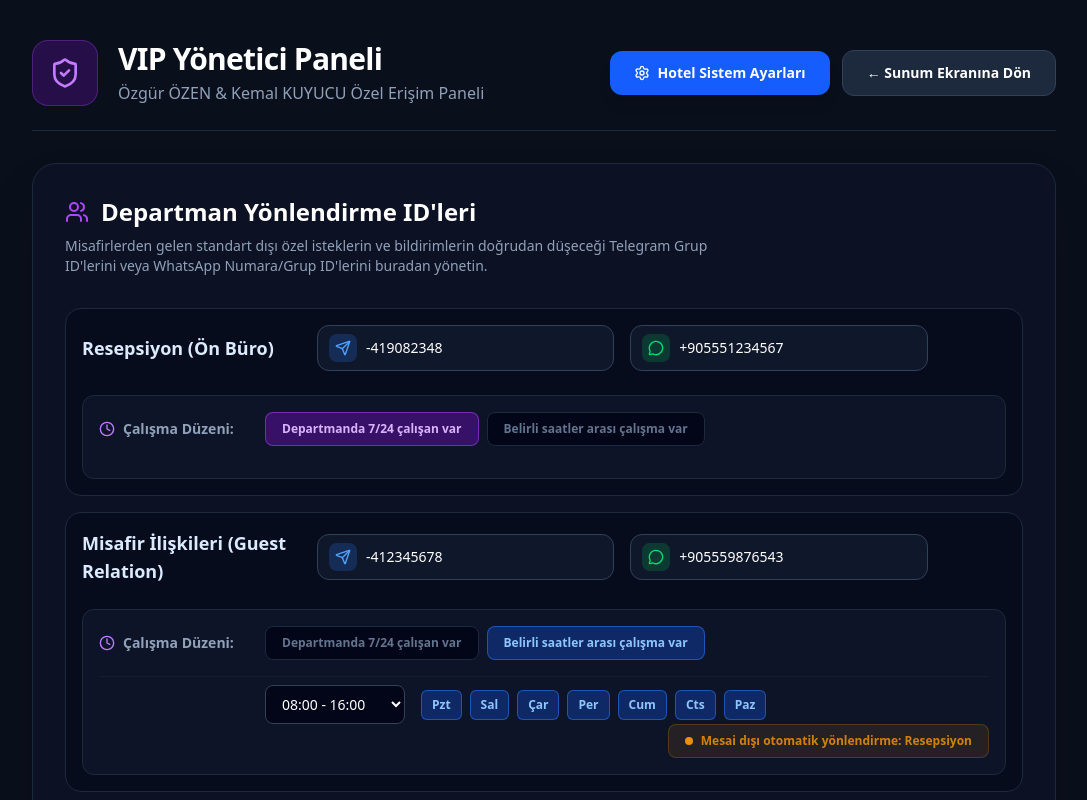
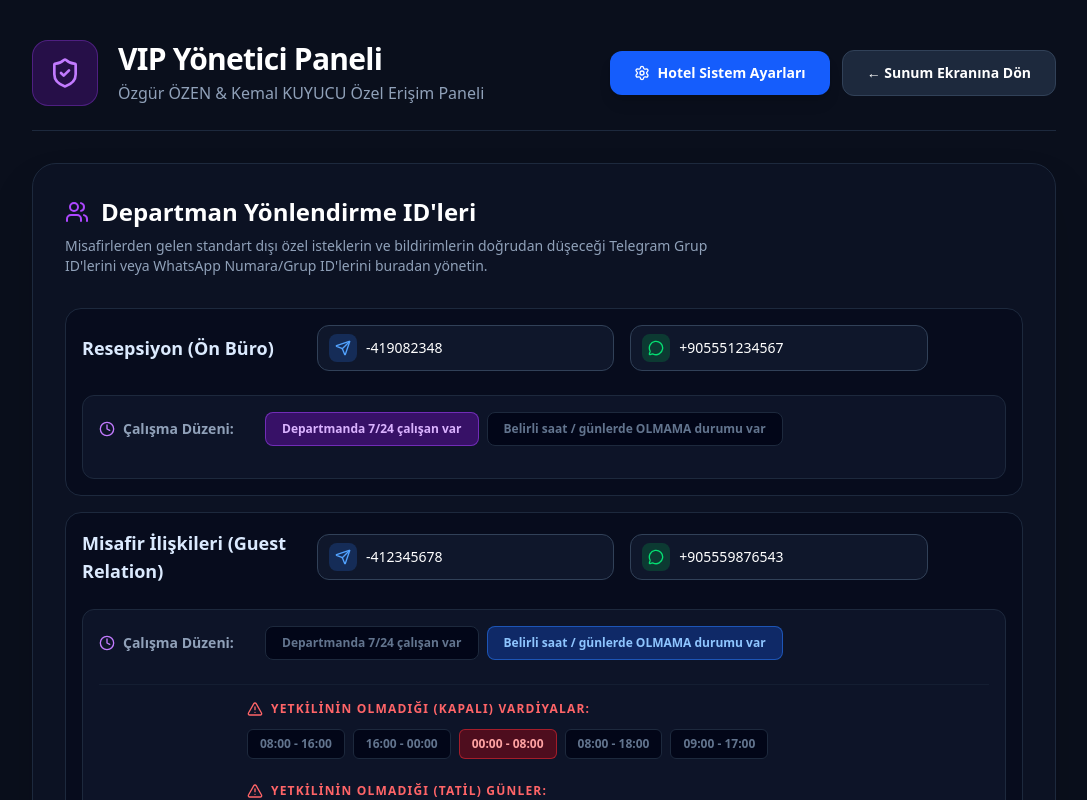
Before and after one commit to qltydigital-hub/HotelGenDigital, a Next.js app in the folder hotel-admin-dashboard/: page /admin-panel in a window 1280 px wide. Shown: the top 800 px of the page, without its empty margins (96-1183 px from the left). Built offline with nearby package versions, Linux system fonts and the light colour scheme.

Commit message:
feat: updated offline hours/days to be multi-selectable buttons

```diff
--- a/hotel-admin-dashboard/src/app/admin-panel/page.tsx
+++ b/hotel-admin-dashboard/src/app/admin-panel/page.tsx
@@ -1,6 +1,6 @@
 "use client";
 import React, { useState } from 'react';
-import { ShieldCheck, MessageCircle, Send, Plus, Trash2, Users, Save, CheckCircle2, Settings, Clock } from 'lucide-react';
+import { ShieldCheck, MessageCircle, Send, Plus, Trash2, Users, Save, CheckCircle2, Settings, Clock, AlertTriangle } from 'lucide-react';
 import Link from 'next/link';
 
 export const ALL_DAYS = ['Pzt', 'Sal', 'Çar', 'Per', 'Cum', 'Cts', 'Paz'];
@@ -11,8 +11,8 @@ type Department = {
   name: string;
   telegramId: string;
   whatsappId: string;
-  shift: string;
-  workingDays: string[];
+  offlineShifts: string[];
+  offlineDays: string[];
   is24_7: boolean;
 };
 
@@ -21,11 +21,11 @@ export default function AdminPanel() {
   const [newDept, setNewDept] = useState('');
 
   const [departments, setDepartments] = useState<Department[]>([
-    { id: 1, name: 'Resepsiyon (Ön Büro)', telegramId: '-419082348', whatsappId: '+905551234567', shift: '08:00 - 16:00', workingDays: [...ALL_DAYS], is24_7: true },
-    { id: 2, name: 'Misafir İlişkileri (Guest Relation)', telegramId: '-412345678', whatsappId: '+905559876543', shift: '08:00 - 16:00', workingDays: [...ALL_DAYS], is24_7: false },
-    { id: 3, name: 'Kat Hizmetleri (Housekeeping)', telegramId: '', whatsappId: '', shift: '08:00 - 16:00', workingDays: [...ALL_DAYS], is24_7: false },
-    { id: 4, name: 'Yiyecek & İçecek (F&B)', telegramId: '', whatsappId: '', shift: '16:00 - 00:00', workingDays: [...ALL_DAYS], is24_7: false },
-    { id: 5, name: 'Teknik Servis', telegramId: '', whatsappId: '', shift: '08:00 - 18:00', workingDays: [...ALL_DAYS], is24_7: false },
+    { id: 1, name: 'Resepsiyon (Ön Büro)', telegramId: '-419082348', whatsappId: '+905551234567', offlineShifts: [], offlineDays: [], is24_7: true },
+    { id: 2, name: 'Misafir İlişkileri (Guest Relation)', telegramId: '-412345678', whatsappId: '+905559876543', offlineShifts: ['00:00 - 08:00'], offlineDays: [], is24_7: false },
+    { id: 3, name: 'Kat Hizmetleri (Housekeeping)', telegramId: '', whatsappId: '', offlineShifts: ['16:00 - 00:00', '00:00 - 08:00'], offlineDays: [], is24_7: false },
+    { id: 4, name: 'Yiyecek & İçecek (F&B)', telegramId: '', whatsappId: '', offlineShifts: ['00:00 - 08:00'], offlineDays: [], is24_7: false },
+    { id: 5, name: 'Teknik Servis', telegramId: '', whatsappId: '', offlineShifts: ['16:00 - 00:00', '00:00 - 08:00'], offlineDays: ['Paz'], is24_7: false },
   ]);
 
   const handleSave = () => {
@@ -37,13 +37,25 @@ export default function AdminPanel() {
     setDepartments(departments.map(d => d.id === id ? { ...d, [field]: value } : d));
   };
 
-  const toggleDay = (deptId: number, day: string) => {
+  const toggleOfflineShift = (deptId: number, shift: string) => {
     setDepartments(departments.map(d => {
       if (d.id === deptId) {
-        const days = d.workingDays.includes(day)
-          ? d.workingDays.filter(dayName => dayName !== day)
-          : [...d.workingDays, day];
-        return { ...d, workingDays: days };
+        const shifts = d.offlineShifts.includes(shift)
+          ? d.offlineShifts.filter(s => s !== shift)
+          : [...d.offlineShifts, shift];
+        return { ...d, offlineShifts: shifts };
+      }
+      return d;
+    }));
+  };
+
+  const toggleOfflineDay = (deptId: number, day: string) => {
+    setDepartments(departments.map(d => {
+      if (d.id === deptId) {
+        const days = d.offlineDays.includes(day)
+          ? d.offlineDays.filter(dayName => dayName !== day)
+          : [...d.offlineDays, day];
+        return { ...d, offlineDays: days };
       }
       return d;
     }));
@@ -57,8 +69,8 @@ export default function AdminPanel() {
       name: newDept,
       telegramId: '',
       whatsappId: '',
-      shift: '08:00 - 16:00',
-      workingDays: [...ALL_DAYS],
+      offlineShifts: [],
+      offlineDays: [],
       is24_7: false
     }]);
     setNewDept('');
@@ -193,35 +205,56 @@ export default function AdminPanel() {
                             : 'bg-slate-950 text-slate-500 border-slate-800 hover:border-slate-600'
                          }`}
                        >
-                         Belirli saatler arası çalışma var
+                         Belirli saat / günlerde OLMAMA durumu var
                        </button>
                      </div>
                    </div>
 
                    {!dept.is24_7 && (
-                     <div className="flex flex-col sm:flex-row gap-4 items-start sm:items-center w-full pl-0 sm:pl-[166px] pt-2 border-t border-slate-800/50">
-                       {/* Vardiya Seçimi */}
-                       <select
-                          value={dept.shift}
-                          onChange={(e) => updateDept(dept.id, 'shift', e.target.value)}
-                          className="bg-slate-950 border border-slate-700 rounded-lg px-3 py-2 text-sm text-white focus:outline-none focus:border-purple-500 w-[140px] cursor-pointer"
+                     <div className="flex flex-col gap-6 w-full pl-0 sm:pl-[148px] pt-4 border-t border-slate-800/50 mt-2">
+
+                       {/* Hangi Saatler / Vardiyalar Kapalı */}
+                       <div className="flex flex-col gap-3">
+                         <div className="flex items-center gap-2 text-xs font-bold text-red-400 uppercase tracking-widest">
+                           <AlertTriangle className="w-4 h-4" />
+                           Yetkilinin OLMADIĞI (Kapalı) Vardiyalar:
+                         </div>
+                         <div className="flex flex-wrap gap-2">
+                           {SHIFTS.filter(s => s !== '7/24').map(shift => {
+                             const isActive = dept.offlineShifts.includes(shift);
+                             return (
+                               <button
+                                 key={shift}
+                                 onClick={() => toggleOfflineShift(dept.id, shift)}
+                                 className={`text-xs px-3 py-1.5 rounded-md font-bold transition-all border ${
+                                   isActive
+                                    ? 'bg-red-600/30 text-red-300 border-red-500/50'
+                                    : 'bg-slate-950 text-slate-500 border-slate-800 hover:border-slate-600'
+                                 }`}
                                >
-                         {SHIFTS.filter(s => s !== '7/24').map(shift => (
-                           <option key={shift} value={shift}>{shift}</option>
-                         ))}
-                       </select>
+                                 {shift}
+                               </button>
+                             )
+                           })}
+                         </div>
+                       </div>
 
-                       {/* Gün Seçimi */}
+                       {/* Hangi Günler Kapalı */}
+                       <div className="flex flex-col gap-3">
+                         <div className="flex items-center gap-2 text-xs font-bold text-red-400 uppercase tracking-widest">
+                           <AlertTriangle className="w-4 h-4" />
+                           Yetkilinin OLMADIĞI (Tatil) Günler:
+                         </div>
                          <div className="flex flex-wrap gap-2">
                            {ALL_DAYS.map(day => {
-                           const isActive = dept.workingDays.includes(day);
+                             const isActive = dept.offlineDays.includes(day);
                              return (
                                <button
                                  key={day}
-                               onClick={() => toggleDay(dept.id, day)}
-                               className={`text-xs px-2.5 py-1.5 rounded-md font-bold transition-all border ${
+                                 onClick={() => toggleOfflineDay(dept.id, day)}
+                                 className={`text-xs px-3 py-1.5 rounded-md font-bold transition-all border ${
                                    isActive
-                                  ? 'bg-blue-600/30 text-blue-300 border-blue-500/50'
+                                    ? 'bg-red-600/30 text-red-300 border-red-500/50'
                                     : 'bg-slate-950 text-slate-500 border-slate-800 hover:border-slate-600'
                                  }`}
                                >
@@ -230,6 +263,8 @@ export default function AdminPanel() {
                              )
                            })}
                          </div>
+                       </div>
+
                      </div>
                    )}
 
```
Lines whose indentation alone changed are shown as unchanged.
